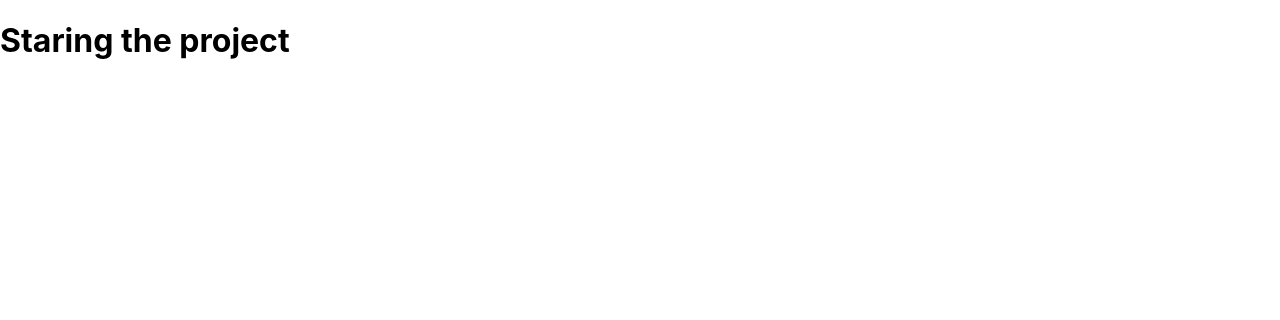
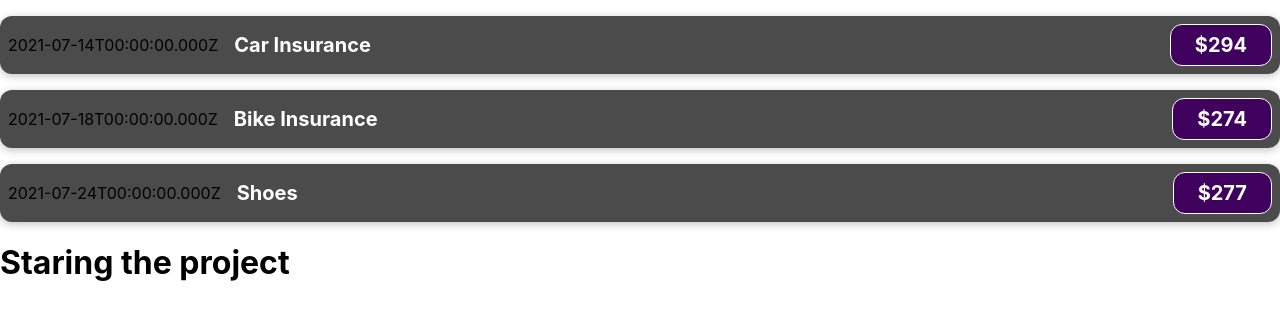
Before and after one commit to manipriyan77/react-projects, a React (Create React App) app: page / in a window 1280 px wide. Shown: the top 320 px of the page. Built offline with nearby package versions, Linux system fonts and the light colour scheme.

Commit message:
passing data via props

```diff
--- a/src/App.js
+++ b/src/App.js
@@ -1,6 +1,16 @@
+import ExpenseItem from "./components/ExpenseItem";
+
 function App() {
+  const expenses = [
+    { id: "e1", title: "Car Insurance", amount: 294, date: new Date(2021, 6, 14) },
+    { id: "e2", title: "Bike Insurance", amount: 274, date: new Date(2021, 6, 18) },
+    { id: "e3", title: "Shoes", amount: 277, date: new Date(2021, 6, 24) },
+  ];
   return (
     <div>
+      <ExpenseItem title={expenses[0].title} amount={expenses[0].amount} date={expenses[0].date} />
+      <ExpenseItem title={expenses[1].title} amount={expenses[1].amount} date={expenses[1].date} />
+      <ExpenseItem title={expenses[2].title} amount={expenses[2].amount} date={expenses[2].date} />
       <h1>Staring the project</h1>
     </div>
   );
--- /dev/null
+++ b/src/components/ExpenseItem.css
@@ -0,0 +1,56 @@
+.expense-item {
+  display: flex;
+  justify-content: space-between;
+  align-items: center;
+  box-shadow: 0 2px 8px rgba(0, 0, 0, 0.25);
+  padding: 0.5rem;
+  margin: 1rem 0;
+  border-radius: 12px;
+  background-color: #4b4b4b;
+}
+
+.expense-item__description {
+  display: flex;
+  flex-direction: column;
+  gap: 1rem;
+  align-items: flex-end;
+  flex-flow: column-reverse;
+  justify-content: flex-start;
+  flex: 1;
+}
+
+.expense-item h2 {
+  color: #3a3a3a;
+  font-size: 1rem;
+  flex: 1;
+  margin: 0 1rem;
+  color: white;
+}
+
+.expense-item__price {
+  font-size: 1rem;
+  font-weight: bold;
+  color: white;
+  background-color: #40005d;
+  border: 1px solid white;
+  padding: 0.5rem;
+  border-radius: 12px;
+}
+
+@media (min-width: 580px) {
+  .expense-item__description {
+    flex-direction: row;
+    align-items: center;
+    justify-content: flex-start;
+    flex: 1;
+  }
+
+  .expense-item__description h2 {
+    font-size: 1.25rem;
+  }
+
+  .expense-item__price {
+    font-size: 1.25rem;
+    padding: 0.5rem 1.5rem;
+  }
+}
--- /dev/null
+++ b/src/components/ExpenseItem.js
@@ -0,0 +1,15 @@
+import "./ExpenseItem.css";
+
+function ExpenseItem(props) {
+  return (
+    <div className="expense-item">
+      <div>{props.date.toISOString()}</div>
+      <div className="expense-item__description">
+        <h2>{props.title}</h2>
+        <div className="expense-item__price">${props.amount}</div>
+      </div>
+    </div>
+  );
+}
+
+export default ExpenseItem;
```
